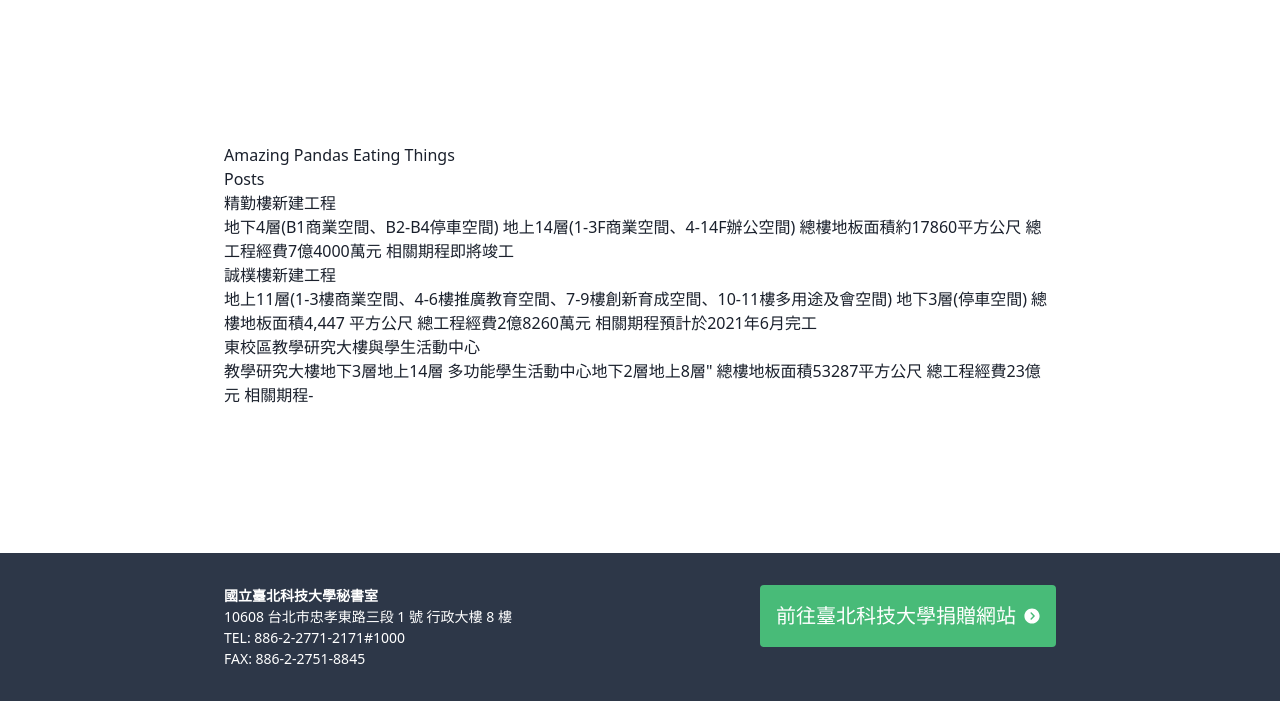
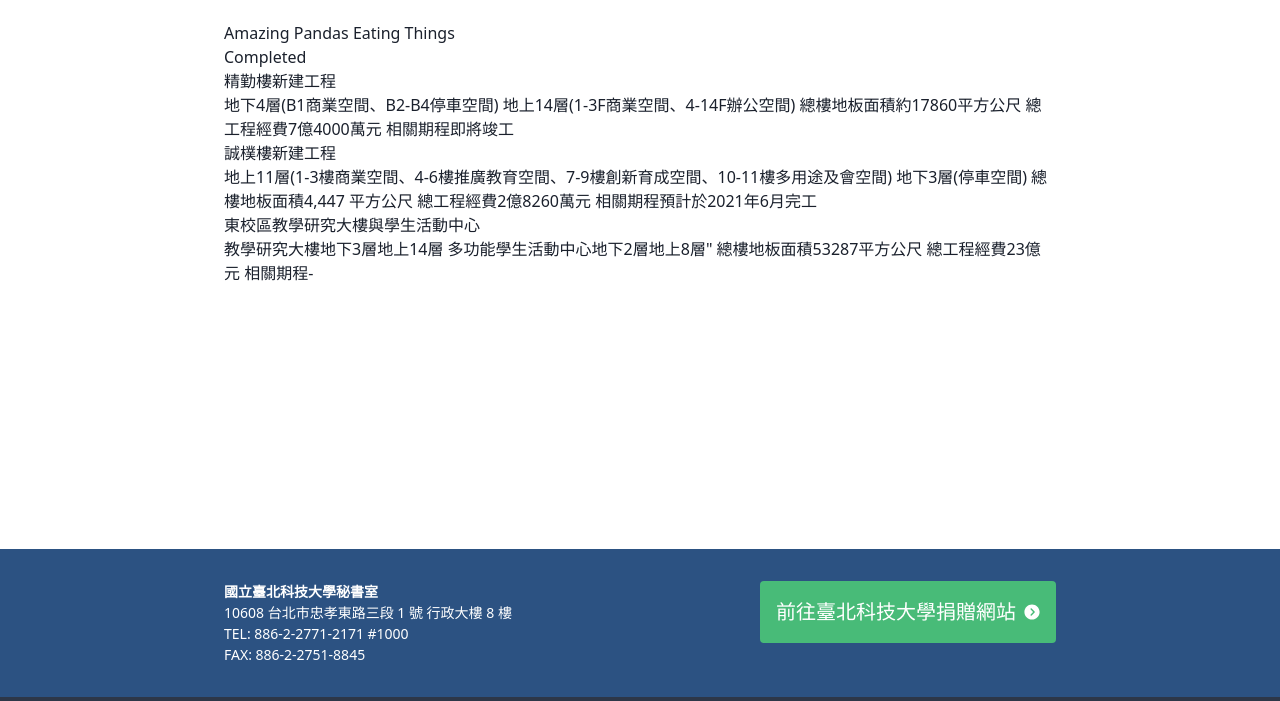
Before and after one commit to galearii/taipei-tech-construction-projects, a Gatsby site: page / in a window 1280 px wide. Shown: the part 99-800 px from the top of the page. Built offline with nearby package versions, Linux system fonts and the light colour scheme; Gatsby itself is replaced by a stand-in of ours.

Commit message:
Added basic design

```diff
--- a/src/components/footer.js
+++ b/src/components/footer.js
@@ -2,7 +2,7 @@
 
 function Footer() {
   return(
-    <footer className="bg-gray-800">
+    <footer className="bg-blue-800 border-b-4 border-solid border-gray-800">
       <nav className="md:flex md:justify-between max-w-4xl mx-auto p-4 md:p-8">
         <ul className="text-white text-sm">
           <li>
@@ -17,7 +17,7 @@
             10608 台北市忠孝東路三段 1 號 行政大樓 8 樓
           </li>
           <li>
-            TEL: 886-2-2771-2171#1000
+            TEL: 886-2-2771-2171 #1000
           </li>
           <li>
             FAX: 886-2-2751-8845
--- a/src/components/header.js
+++ b/src/components/header.js
@@ -1,4 +1,4 @@
-import React, { useState } from "react";
+import React from "react";
 import { graphql, useStaticQuery, Link } from "gatsby";
 import TaipeiTechLogo from "../images/taipei-tech-logo.svg"
 
@@ -14,8 +14,8 @@
   `);
 
   return (
-    <header className="bg-blue-800">
-      <div className="flex flex-wrap items-center justify-between max-w-4xl mx-auto p-4 md:px-8 md:py-6">
+    <header className="bg-blue-700 border-solid border-blue-800 border-t-8">
+      <div className="flex flex-wrap items-center justify-between max-w-4xl mx-auto p-4 md:px-8">
         <Link className="flex items-center no-underline text-white" to="/">
           <img
             className="fill-current h-12 mr-2 w-12"
--- a/src/components/layout.js
+++ b/src/components/layout.js
@@ -7,7 +7,7 @@
     <div className="flex flex-col font-sans min-h-screen text-gray-900">
       <Header />
 
-      <main className="flex flex-col flex-1 md:justify-center max-w-4xl mx-auto px-4 py-8 md:p-8 w-full">
+      <main className="flex flex-col flex-1 max-w-4xl mx-auto px-4 py-8 md:p-8 w-full">
         {children}
       </main>
 
--- a/src/pages/index.js
+++ b/src/pages/index.js
@@ -10,7 +10,7 @@
         <h1>
           Amazing Pandas Eating Things
         </h1>
-        <h4>{data.allMarkdownRemark.totalCount} Posts</h4>
+        <h4>Completed</h4>
         {data.allMarkdownRemark.edges.map(({ node }) => (
           <div key={node.id}>
             <Link
```
